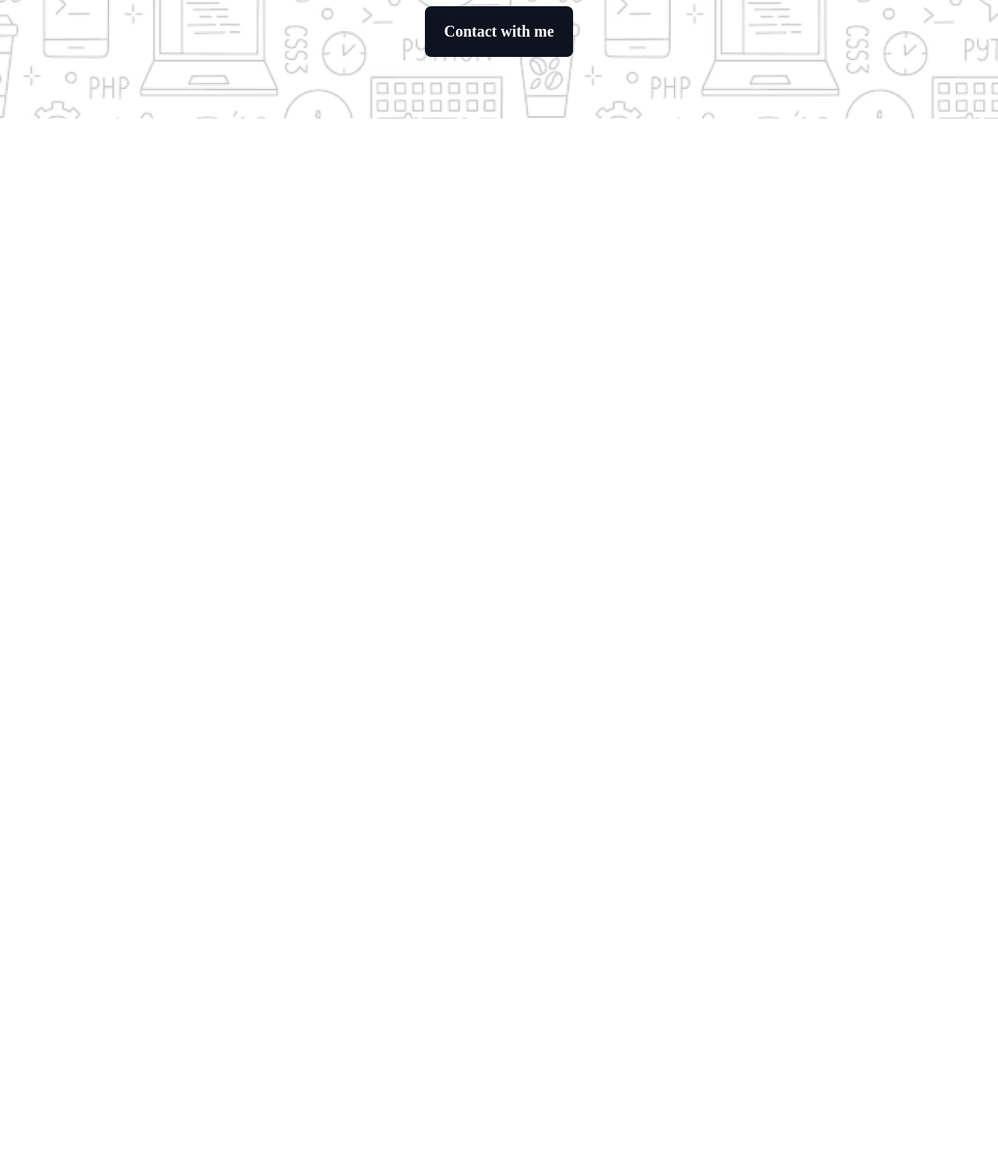
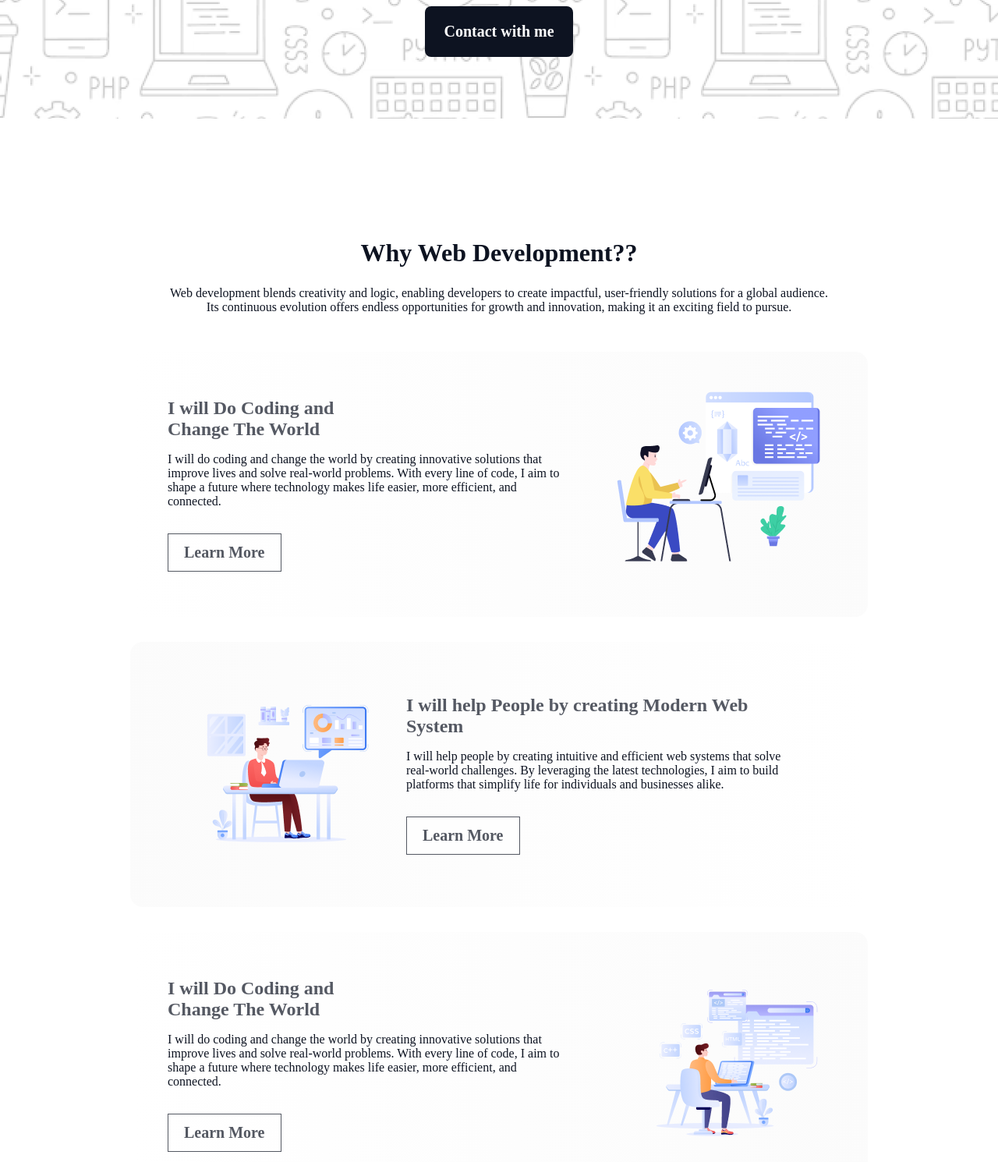
Before and after one commit to jahidhasansabbir/assignment-1, a plain HTML site: page index.html in a window 1280 px wide. Shown: the part 500-1990 px from the top of the page at 78% size. Before the commit the page ends 800 px from the top, so only its background shows below. Drawn offline with Linux system fonts and the light colour scheme; a web font is replaced by a local one.

Commit message:
why web dev section added

```diff
--- a/index.html
+++ b/index.html
@@ -24,10 +24,38 @@
         <!-- Web development section starts here -->
          <section class="web-development">
             <div class="web-development-container">
-                <h1 class="web-development-title"></h1>
-                <p class="web-development-description"></p>
+                <h1 class="web-development-title">Why Web Development??</h1>
+                <p class="web-development-description">
+                    Web development blends creativity and logic, enabling developers to create impactful, user-friendly solutions for a global audience. Its continuous evolution offers endless opportunities for growth and innovation, making it an exciting field to pursue.</p>
                 <div class="web-development-first-part">
-
+                    <div class="web-development-first-part-text">
+                        <h1 class="web-development-inner-part-title">I will Do Coding and<br> Change The World</h1>
+                        <p class="web-development-inner-part-description">I will do coding and change the world by creating innovative solutions that improve lives and solve real-world problems. With every line of code, I aim to shape a future where technology makes life easier, more efficient, and connected.</p>
+                        <div><button class="web-dev-btn">Learn More</button></div>
+                    </div>
+                    <div class="web-development-first-part-img">
+                        <img src="assets/Layer_1.png" alt="">
+                    </div>
+                </div>
+                <div class="web-development-middle-part">
+                    <div class="web-development-first-part-img">
+                        <img src="assets/Group3.png" alt="">
+                    </div>
+                    <div class="web-development-first-part-text">
+                        <h1 class="web-development-inner-part-title">I will help People by creating Modern Web System</h1>
+                        <p class="web-development-inner-part-description">I will help people by creating intuitive and efficient web systems that solve real-world challenges. By leveraging the latest technologies, I aim to build platforms that simplify life for individuals and businesses alike.</p>
+                        <div><button class="web-dev-btn">Learn More</button></div>
+                    </div>
+                </div>
+                <div class="web-development-first-part">
+                    <div class="web-development-first-part-text">
+                        <h1 class="web-development-inner-part-title">I will Do Coding and<br> Change The World</h1>
+                        <p class="web-development-inner-part-description">I will do coding and change the world by creating innovative solutions that improve lives and solve real-world problems. With every line of code, I aim to shape a future where technology makes life easier, more efficient, and connected.</p>
+                        <div><button class="web-dev-btn">Learn More</button></div>
+                    </div>
+                    <div class="web-development-first-part-img">
+                        <img src="assets/Group 4.png" alt="">
+                    </div>
                 </div>
             </div>
          </section>
--- a/styles/style.css
+++ b/styles/style.css
@@ -10,13 +10,38 @@
 .text-center{
     text-align: center;
 }
-
+.web-development-inner-part-title{
+    color: rgba(13, 19, 33, 0.70);
+    font-family: "Azeret Mono";
+    font-size: 24px;
+    font-weight: 700;
+    margin-bottom: 16px;
+}
+.web-development-inner-part-description{
+    color: #0D1321;
+    font-family: "Azeret Mono";
+    font-size: 16px;
+    font-weight: 400;
+    margin-bottom: 32px;
+}
+.web-dev-btn{
+    color: #0D1321;
+    text-align: center;
+    font-family: "Azeret Mono";
+    font-size: 20px;
+    font-weight: 600;
+    padding: 12px 20px;
+    border: 1px solid #0D1321;
+    background-color: #FFF;
+    opacity: 0.7;
+}
 /* Hero section styles */
 .hero{
     width: 100%;
     height: 652px;
     background: url('../assets/Hero-bg.png');
     margin: 0 auto;
+    margin-bottom: 74px;
 }
 .hero-container{
     width: 998px;
@@ -58,8 +83,50 @@
 
 /* Web Development styles */
 .web-development{
-
+    width: 1140px;
+    margin: auto;
+    margin-bottom: 90px;
 }
 .web-development-container{
-
+    padding: 80px 97px;
 }
+.web-development-title{
+    color: #0D1321;
+    text-align: center;
+    font-family: "Azeret Mono";
+    font-size: 32px;
+    font-weight: 800;
+    margin-bottom: 24px;
+}
+.web-development-description{
+    color: #0D1321;
+    text-align: center;
+    font-family: "Azeret Mono";
+    font-size: 16px;
+    font-weight: 400;
+    padding-left: 48px;
+    padding-right: 48px;
+    margin-bottom: 48px;
+}
+.web-development-first-part{
+    display: flex;
+    justify-content: space-between;
+    align-items: center;
+    border-radius: 16px;
+    background: linear-gradient(90deg, #FFF 0%, rgba(236, 236, 236, 0.199) 100%);
+    padding: 48px;
+    margin-bottom: 32px;
+}
+.web-development-first-part-text{
+    width: 60%;
+}
+.web-development-middle-part{
+    display: flex;
+    justify-content: center;
+    align-items: center;
+    border-radius: 16px;
+    gap: 32px;
+    background: linear-gradient(270deg, #FFF 0%, rgba(236, 236, 236, 0.199) 100%);
+    padding: 48px;
+    margin-bottom: 32px;
+}
```
Also changed, not shown: assets/Group3.png (renamed from assets/Group 3.png).
